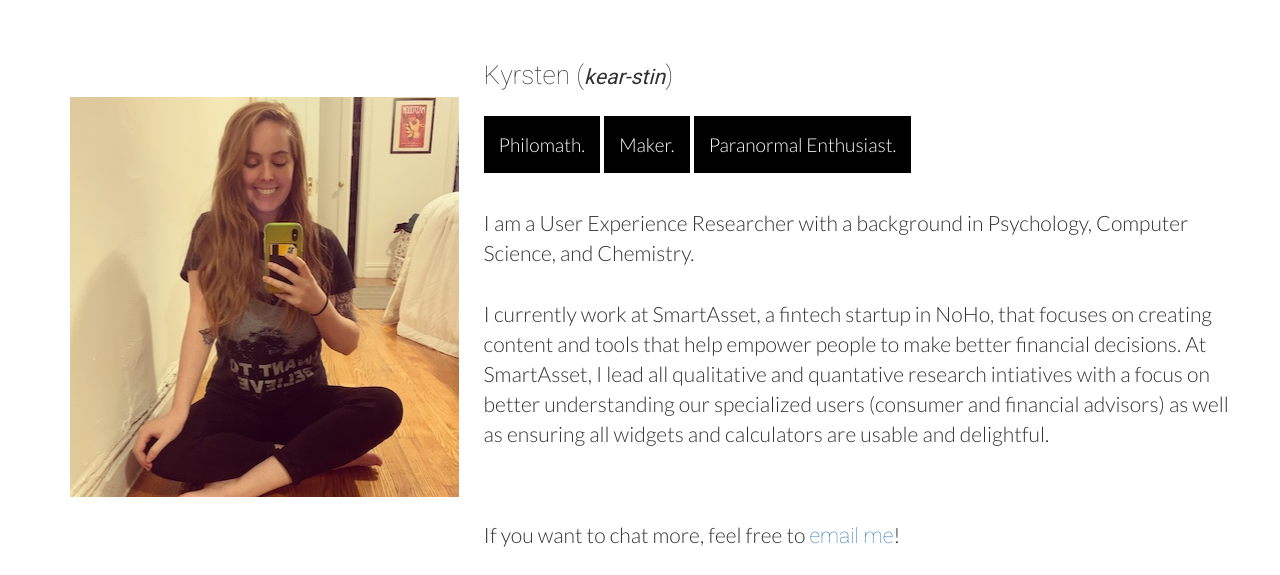
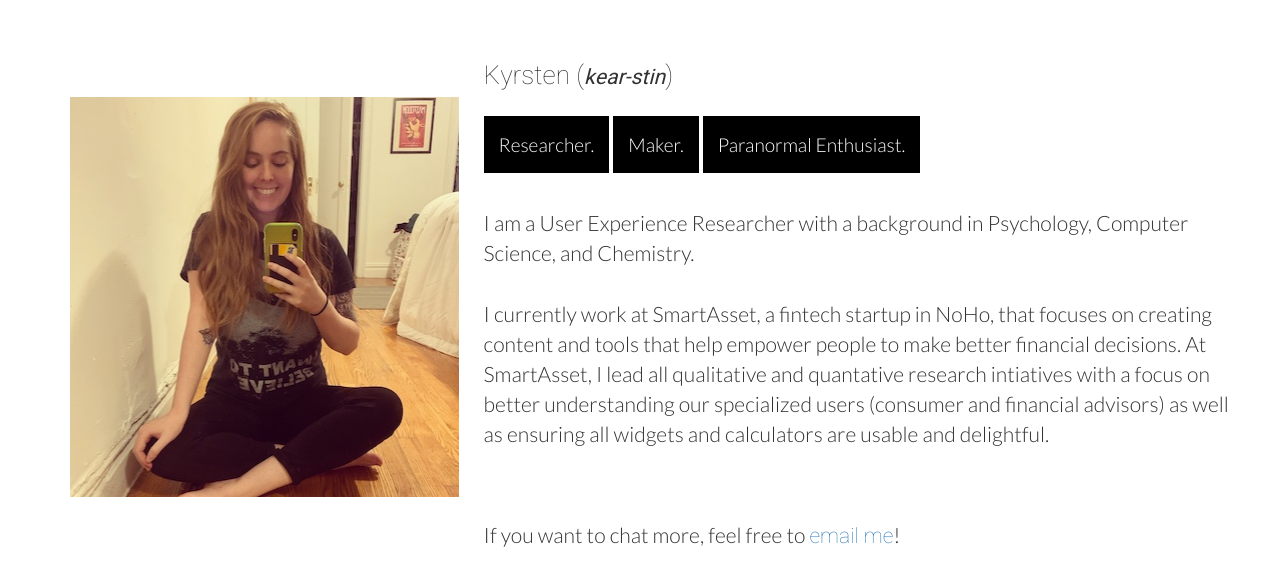
Before and after one commit to kgreenfield3/kgreenfield.com, a plain HTML site: page about.html in a window 1280 px wide. Shown: the part 248-823 px from the top of the page. Drawn offline with nearby package versions, Linux system fonts and the light colour scheme; a script that the page names is missing.

Commit message:
Update about.html

```diff
--- a/about.html
+++ b/about.html
@@ -40,7 +40,7 @@
   <div class="about_info">
     <div class="intro">
       <h2>Kyrsten (<i>kear-stin</i>)</h2>
-      <mark>Philomath.</mark>
+      <mark>Researcher.</mark>
       <mark>Maker.</mark>
       <mark>Paranormal Enthusiast.</smark>
     </div>
```
